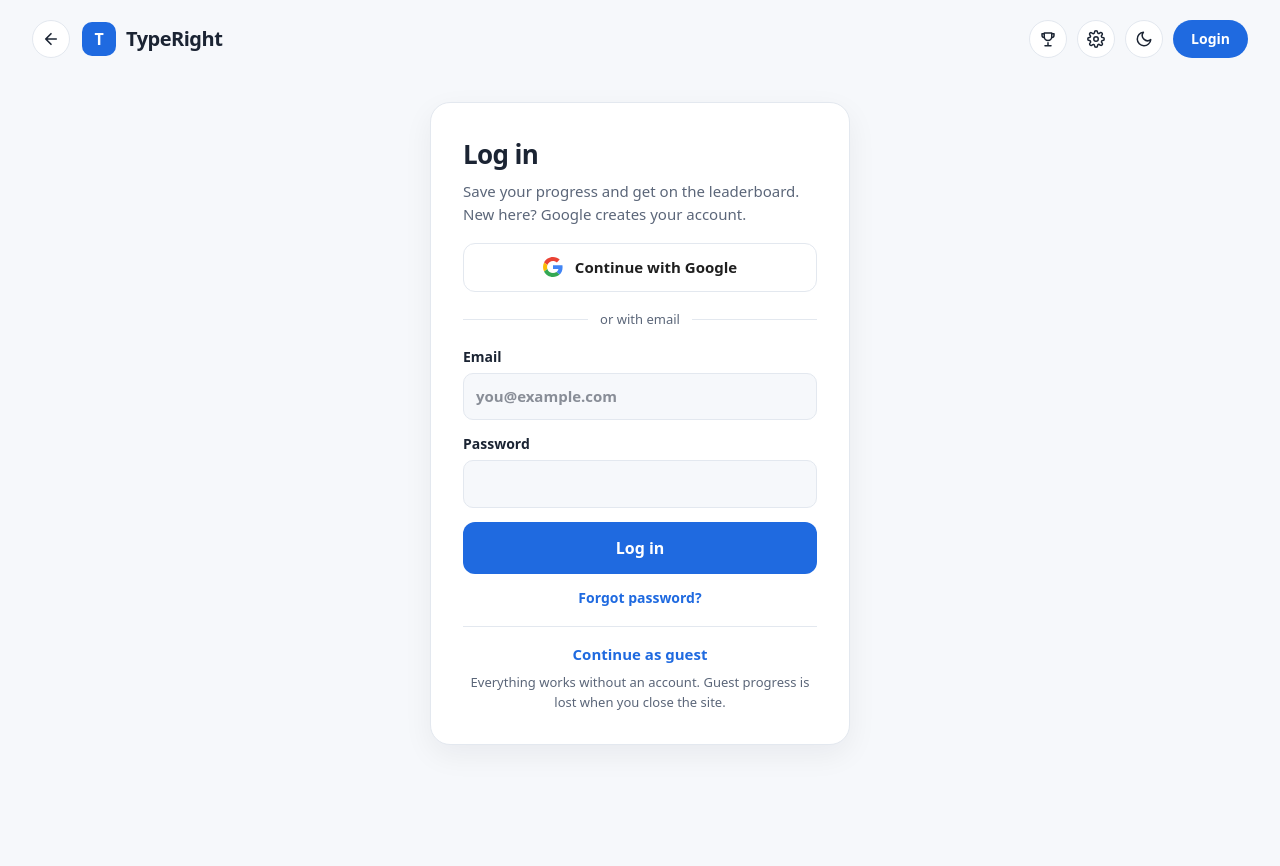
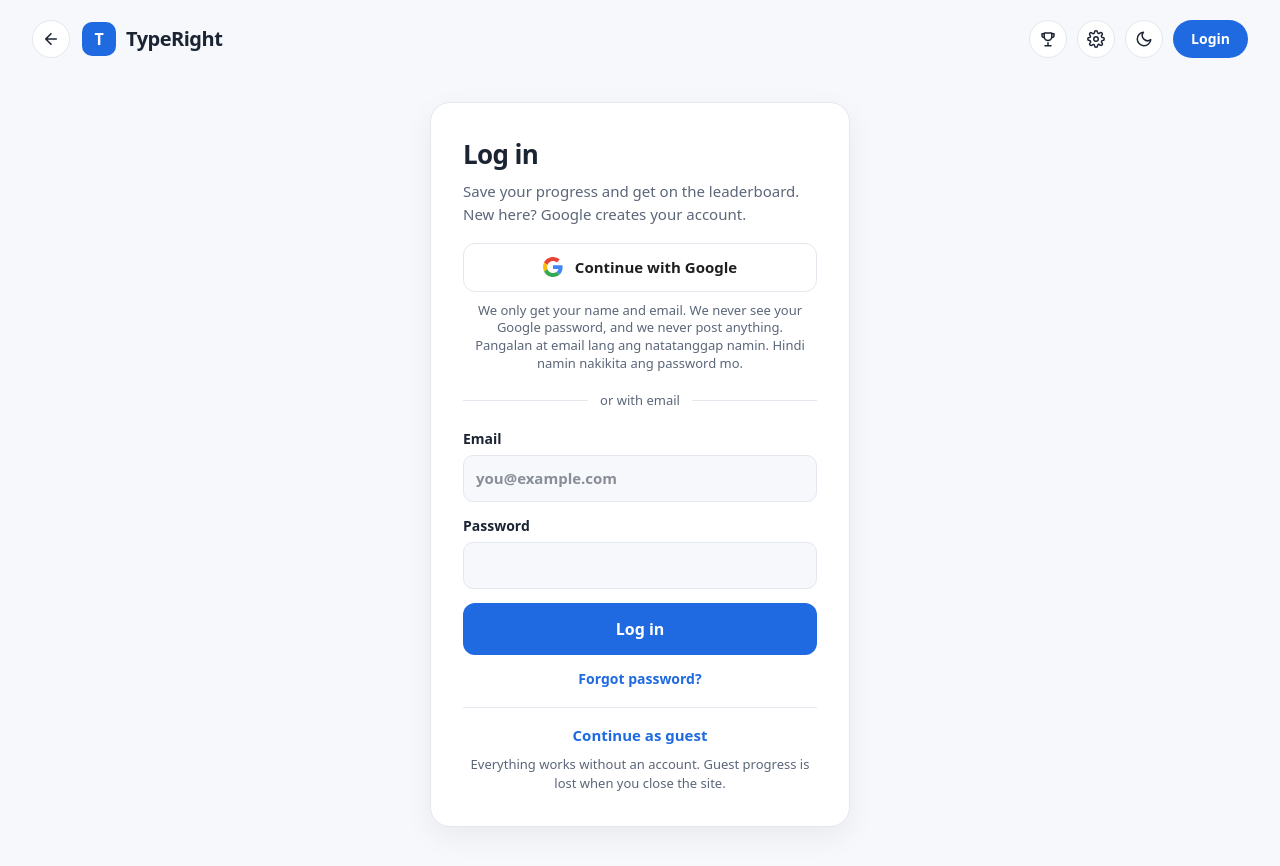
Before and after one commit to dewdew-del/typeright, a React (Vite) app: page /login in a window 1280 px wide. Shown: the top 866 px of the page. Before the commit the page ends 801 px from the top, so only its background shows below. Built offline with nearby package versions, Linux system fonts and the light colour scheme; no server answers.

Commit message:
Login: short trust note under the Google button (English and Filipino)

```diff
--- a/src/pages/Login.tsx
+++ b/src/pages/Login.tsx
@@ -84,6 +84,11 @@ export function Login() {
               <GoogleLogo />
               Continue with Google
             </button>
+            <p className="-mt-2 text-center text-[13px] leading-snug text-muted">
+              We only get your name and email. We never see your Google password, and we never post anything.
+              <br />
+              <span lang="fil">Pangalan at email lang ang natatanggap namin. Hindi namin nakikita ang password mo.</span>
+            </p>
             <div className="flex items-center gap-3 text-[13px] text-muted">
               <div className="h-px flex-1 bg-border" />or with email<div className="h-px flex-1 bg-border" />
             </div>
```
